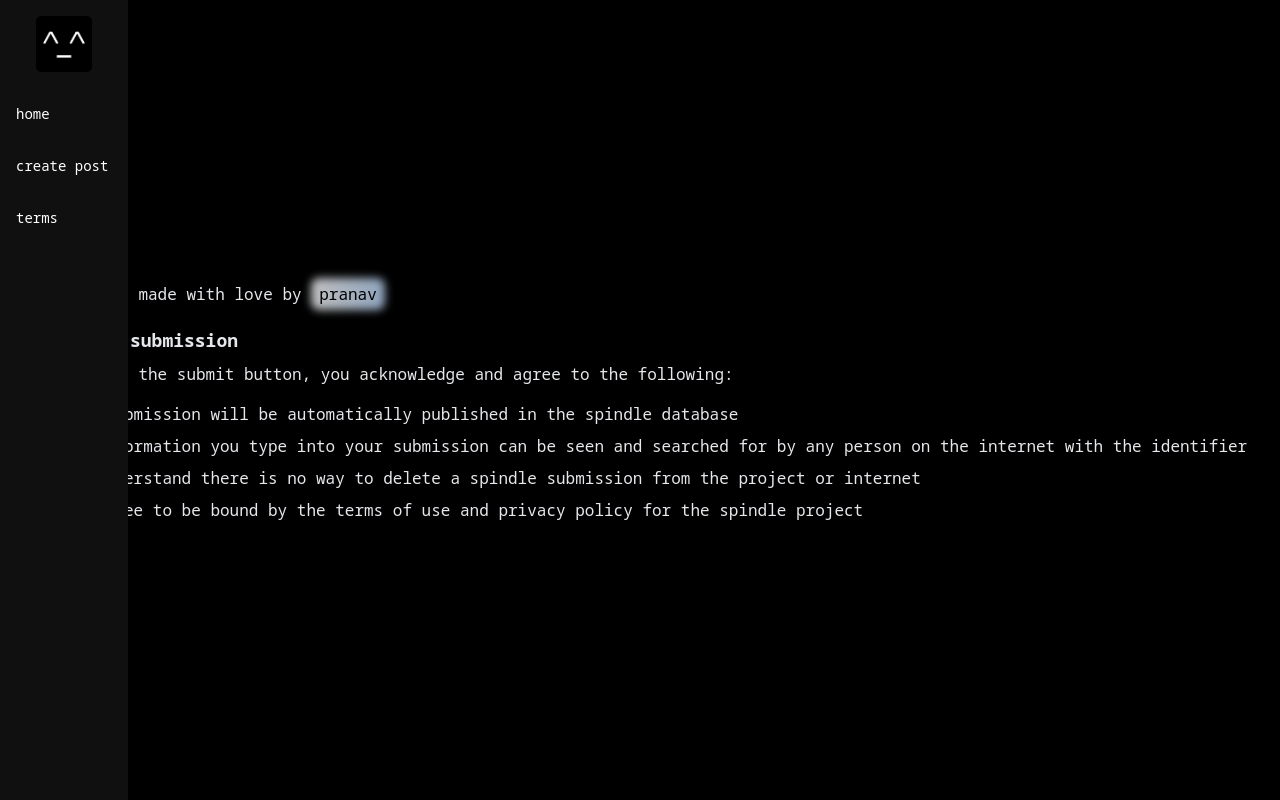
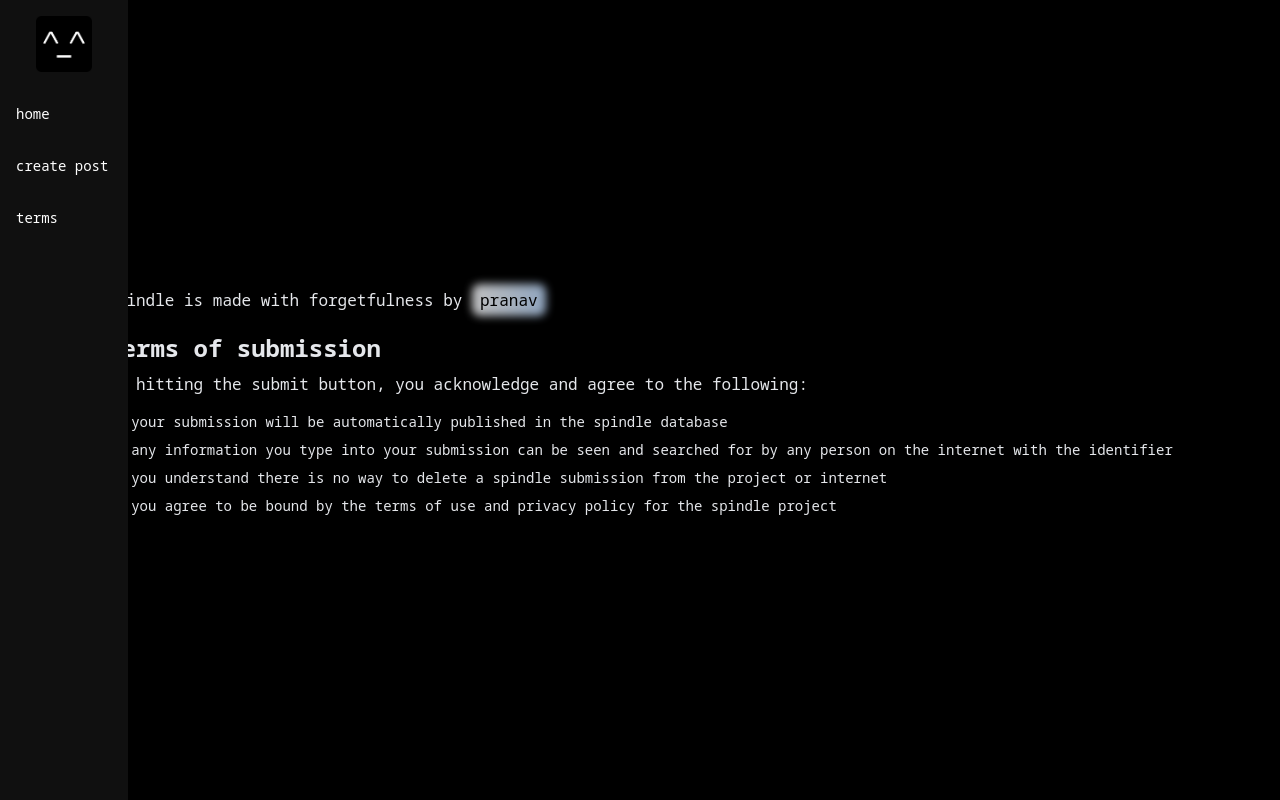
Before and after one commit to pranavkoirala/spindle, a React (Vite) app in the folder client/: page /terms in a window 1280 px wide. Built offline with nearby package versions, Linux system fonts and the light colour scheme.

Commit message:
Update Terms component styling and text content

```diff
--- a/client/src/pages/Terms/Terms.jsx
+++ b/client/src/pages/Terms/Terms.jsx
@@ -4,7 +4,7 @@ const Terms = () => {
   return (
     <div className="terms-page px-8 py-4 text-gray-200">
       <p className="mb-4">
-        spindle is made with love by{" "}
+        spindle is made with forgetfulness by{" "}
         <a
           href="https://github.com/pranavkoirala"
           target="_blank"
@@ -19,12 +19,12 @@ const Terms = () => {
         </a>
       </p>
 
-      <h2 className="text-lg font-semibold mb-2">terms of submission</h2>
+      <h2 className="text-2xl font-semibold mb-2">terms of submission</h2>
       <p className="mb-4">
         by hitting the submit button, you acknowledge and agree to the
         following:
       </p>
-      <ul className="list-disc ml-6 space-y-2">
+      <ul className="list-disc ml-6 space-y-2 text-sm">
         <li>
           your submission will be automatically published in the spindle
           database
```
